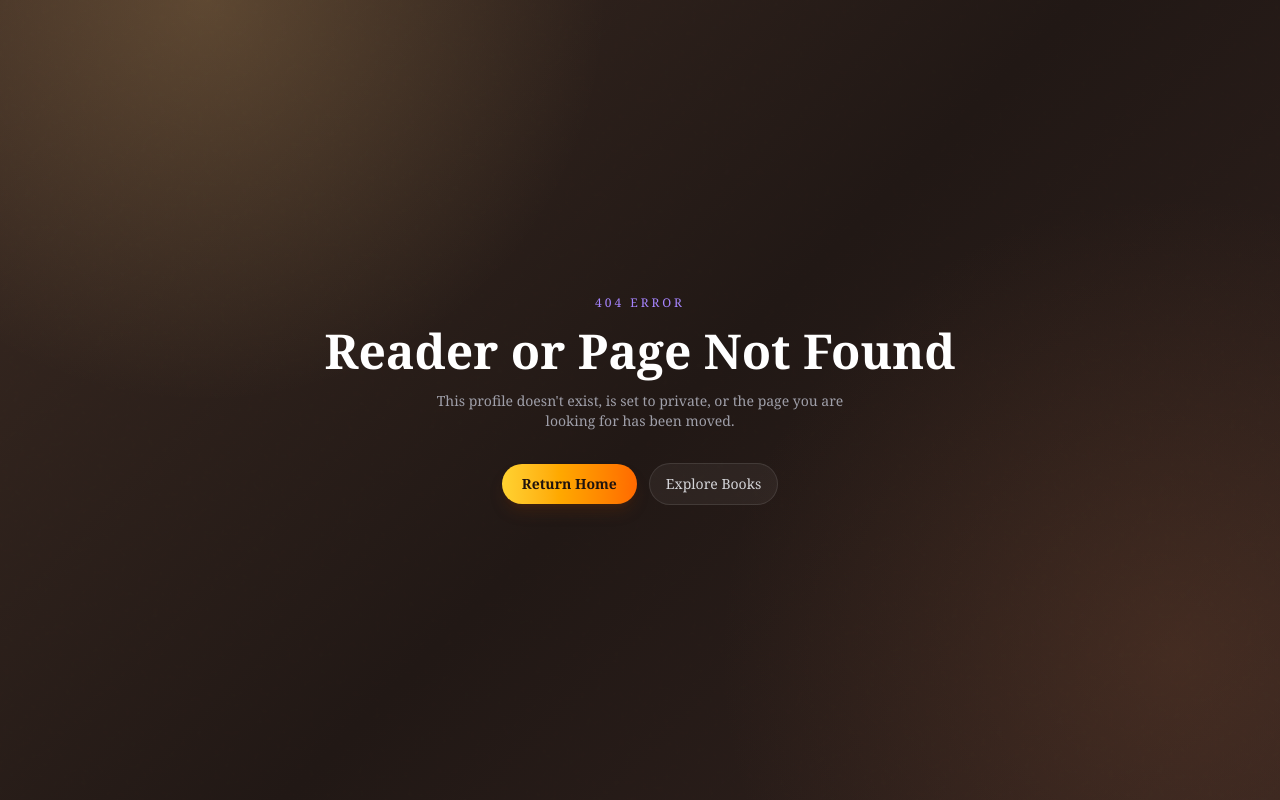
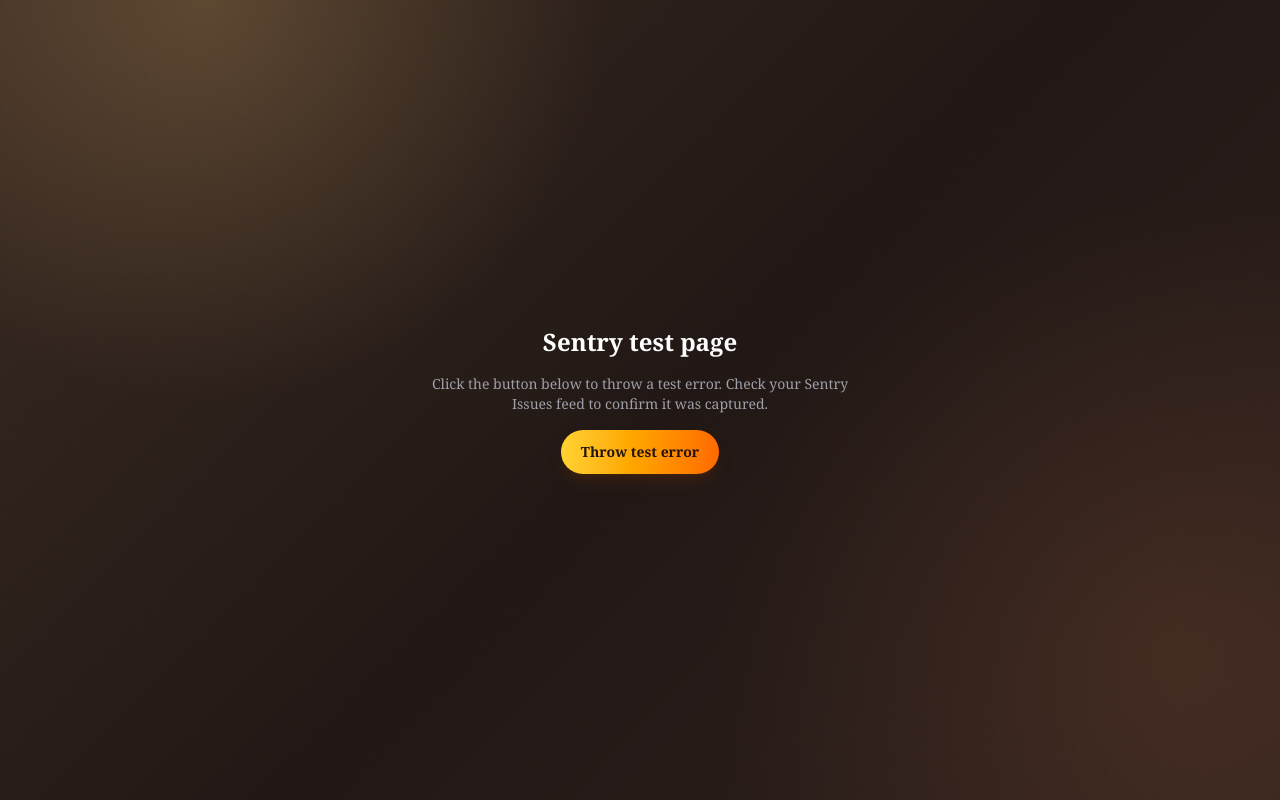
Before and after one commit to kblume427/NovelTribe, a Next.js app: page /sentry-example-page in a window 1280 px wide. Before the commit this address had no page. Built offline with nearby package versions, Linux system fonts and the light colour scheme.

Commit message:
Add Sentry example page and client instrumentation

```diff
--- /dev/null
+++ b/app/sentry-example-page/page.tsx
@@ -0,0 +1,21 @@
+"use client";
+
+export default function SentryExamplePage() {
+  return (
+    <main className="reading-canvas flex min-h-screen flex-col items-center justify-center gap-4 px-6 text-center text-white">
+      <h1 className="text-2xl font-bold">Sentry test page</h1>
+      <p className="max-w-md text-sm text-zinc-400">
+        Click the button below to throw a test error. Check your Sentry Issues feed to confirm it was captured.
+      </p>
+      <button
+        type="button"
+        onClick={() => {
+          throw new Error("Sentry test error from /sentry-example-page");
+        }}
+        className="rounded-full bg-gradient-to-r from-amber-300 to-orange-500 px-5 py-3 text-sm font-semibold text-[#20130d] shadow-lg shadow-amber-900/25 transition hover:brightness-110"
+      >
+        Throw test error
+      </button>
+    </main>
+  );
+}
--- /dev/null
+++ b/instrumentation-client.ts
@@ -0,0 +1,32 @@
+// This file configures the initialization of Sentry on the client.
+// The added config here will be used whenever a users loads a page in their browser.
+// https://docs.sentry.io/platforms/javascript/guides/nextjs/
+
+import * as Sentry from "@sentry/nextjs";
+
+Sentry.init({
+  dsn: "https://53ac53a620e665c91dc1be92cf1631aa@o4512104902230016.ingest.us.sentry.io/4512104907931648",
+
+  // Add optional integrations for additional features
+  integrations: [Sentry.replayIntegration()],
+
+  // Define how likely traces are sampled. Adjust this value in production, or use tracesSampler for greater control.
+  tracesSampleRate: 1,
+
+  // Define how likely Replay events are sampled.
+  // This sets the sample rate to be 10%. You may want this to be 100% while
+  // in development and sample at a lower rate in production
+  replaysSessionSampleRate: 0.1,
+
+  // Define how likely Replay events are sampled when an error occurs.
+  replaysOnErrorSampleRate: 1.0,
+
+  dataCollection: {
+    // To disable sending user data and HTTP bodies, uncomment the lines below. For more info visit:
+    // https://docs.sentry.io/platforms/javascript/guides/nextjs/configuration/options/#dataCollection
+    // userInfo: false,
+    // httpBodies: [],
+  },
+});
+
+export const onRouterTransitionStart = Sentry.captureRouterTransitionStart;
```
Also changed, not shown: 1 other file (tests, documents, lock files or other folders).
